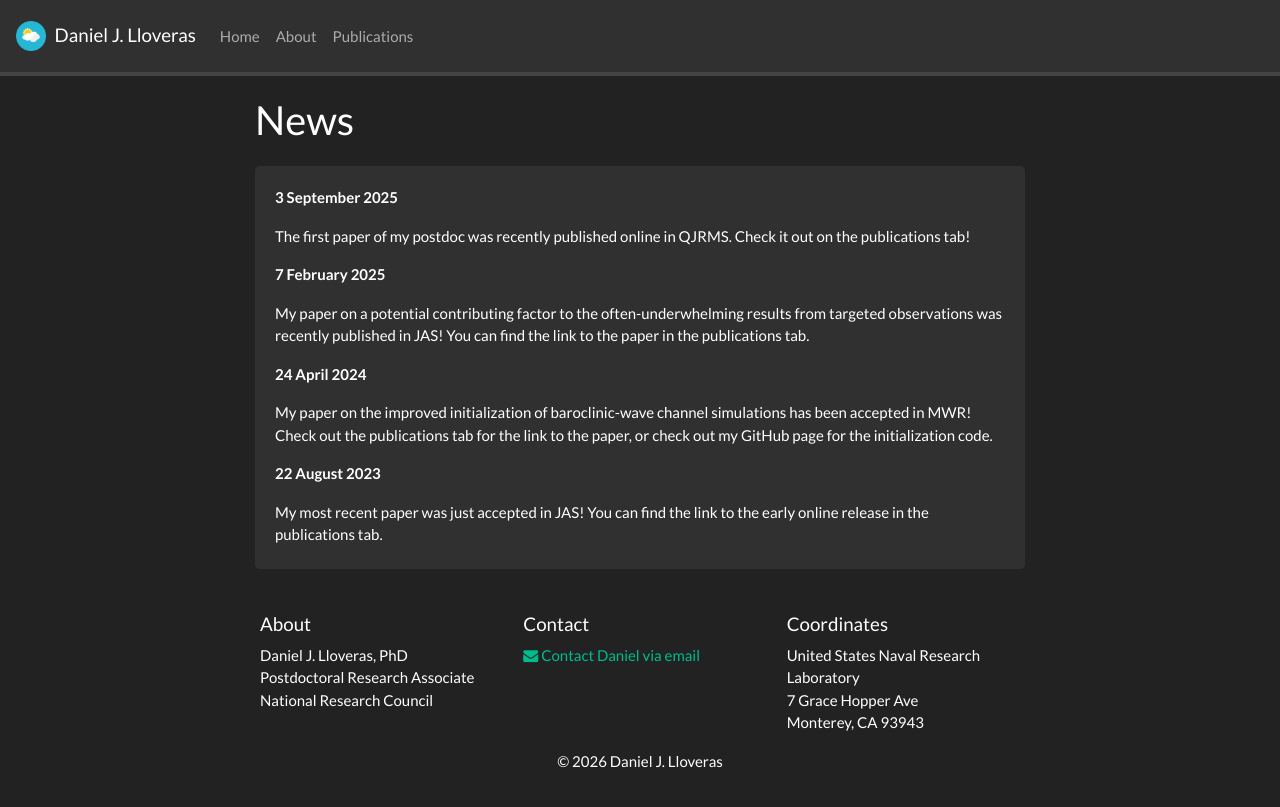
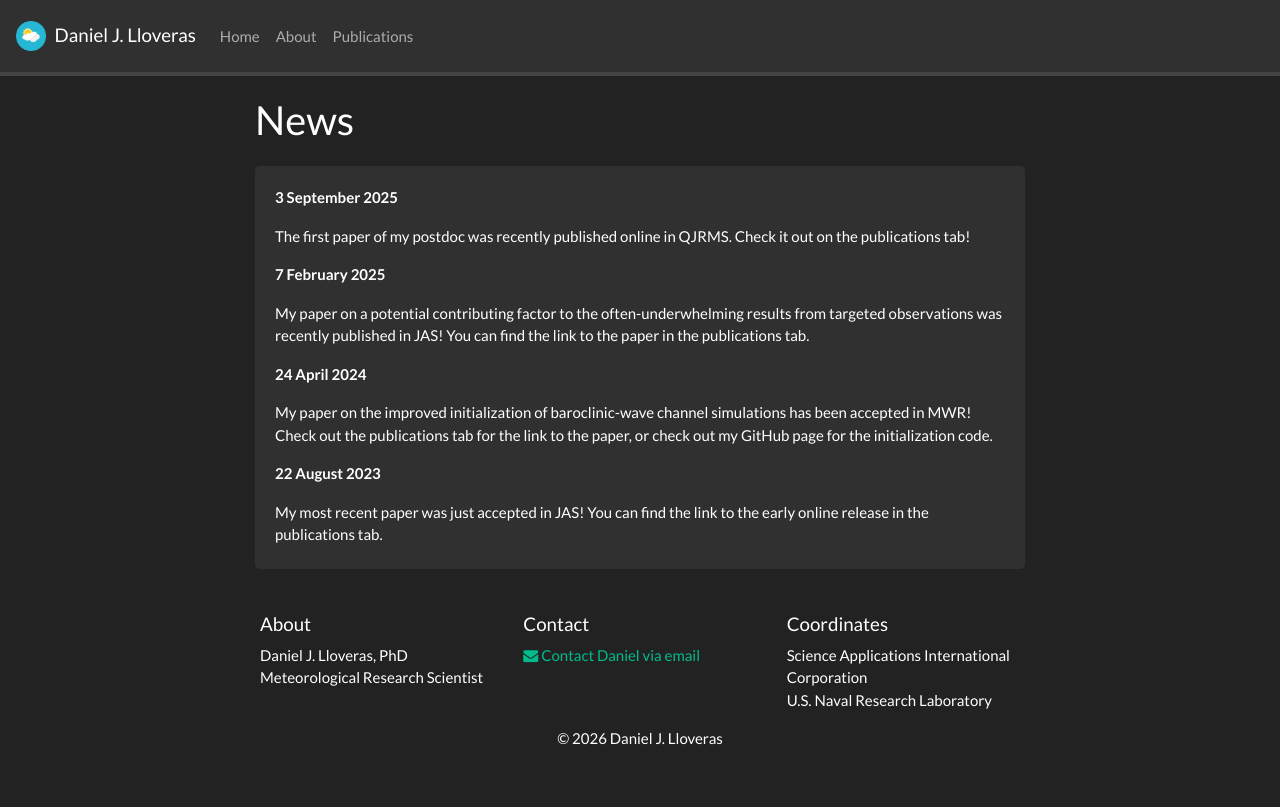
Before and after one commit to lloverasdan/lloverasdan.github.io, a Jekyll site: the page built from _pages/allnews.md, in a window 1280 px wide. Shown: the top 807 px of the page. Built offline with Jekyll 4.4.1, drawn with Linux system fonts in a browser that asks for light colours; nearby versions of some CDN libraries; a style sheet for code colours, icons or effects is not loaded.

Commit message:
Update _config.yml

```diff
--- a/_config.yml
+++ b/_config.yml
@@ -13,16 +13,14 @@ url: ""
 # Footer info
 affiliation: >
     Daniel J. Lloveras, PhD<br/>
-    Postdoctoral Research Associate<br/>
-    National Research Council
+    Meteorological Research Scientist
 
 location: >
-  United States Naval Research Laboratory<br/>
-  7 Grace Hopper Ave<br/>
-  Monterey, CA 93943
+  Science Applications International Corporation<br/>
+  U.S. Naval Research Laboratory
 
 contact: >
-    <a href="mailto:daniel.j.lloveras.ctr@us.navy.mil" target="_blank"><i class="fa fa-envelope fa-1x"></i> Contact Daniel via email</a> <br/>
+    <a href="mailto:lloverasdan@gmail.com" target="_blank"><i class="fa fa-envelope fa-1x"></i> Contact Daniel via email</a> <br/>
 
 # Pages shown in navbar
 nav_pages:
```
